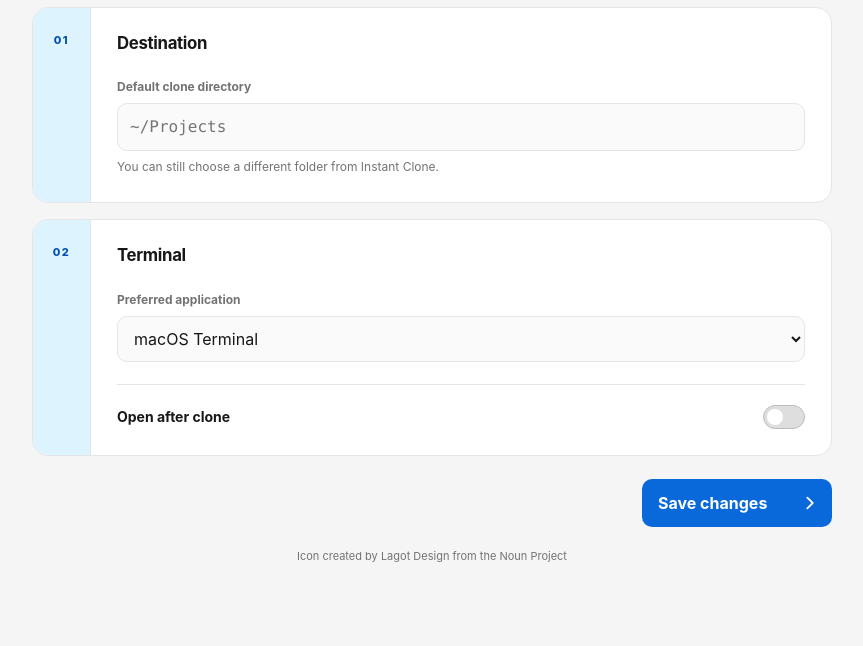
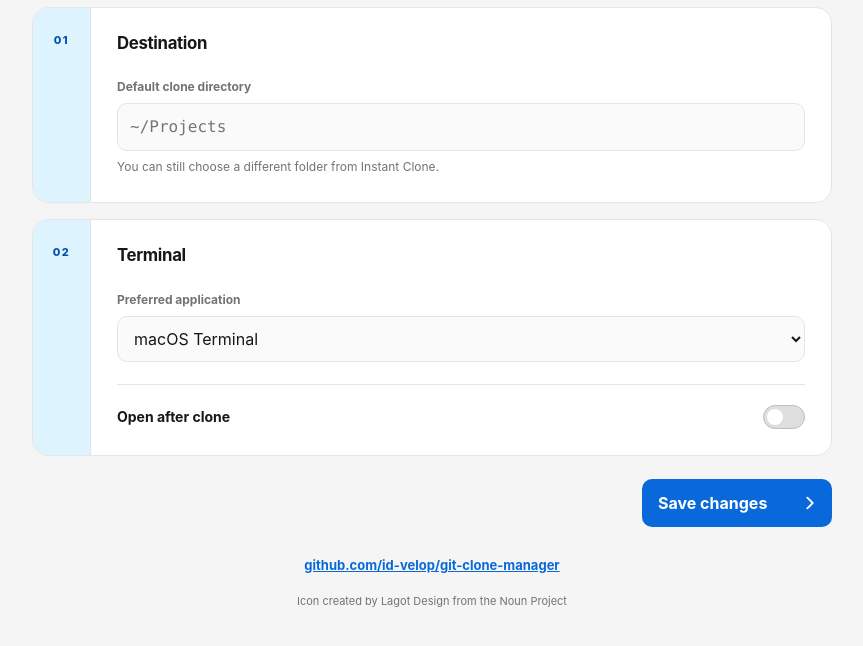
Before and after one commit to id-velop/git-clone-manager, a browser extension: page chrome-extension/options.html in a window 1280 px wide. Shown: the part 232-878 px from the top of the page, without its empty margins (208-1071 px from the left). Drawn offline with Linux system fonts and the light colour scheme.

Commit message:
Update documentation and link to repository

```diff
--- a/chrome-extension/options.css
+++ b/chrome-extension/options.css
@@ -82,3 +82,5 @@ code { padding: 2px 5px; border-radius: 4px; background: #f0f0f0; color: var(--i
 .save-btn:active:not(:disabled) { background: #0757BA; }
 .path-field input { padding-left: 12px; }
 .icon-credit { margin: 18px 0 0; color: var(--muted); font-size: .6875rem; text-align: center; }
+.repository-link { margin: 26px 0 0; text-align: center; font-size: .8125rem; }
+.repository-link a { color: var(--accent); font-weight: 650; }
--- a/chrome-extension/options.html
+++ b/chrome-extension/options.html
@@ -63,6 +63,7 @@
         <button class="save-btn" id="save-btn" type="submit"><span>Save changes</span><svg viewBox="0 0 20 20" width="18" height="18" aria-hidden="true"><path d="m7 4 6 6-6 6" fill="none" stroke="currentColor" stroke-width="2" stroke-linecap="round" stroke-linejoin="round"/></svg></button>
       </div>
     </form>
+    <p class="repository-link"><a href="https://github.com/id-velop/git-clone-manager" target="_blank" rel="noreferrer">github.com/id-velop/git-clone-manager</a></p>
     <p class="icon-credit">Icon created by Lagot Design from the Noun Project</p>
   </main>
   <script src="i18n.js"></script>
```
Also changed, not shown: README.md, chrome-extension/README.md, materials/1.png (added), materials/2.png (added), materials/3.png (added), materials/4.png (added).
